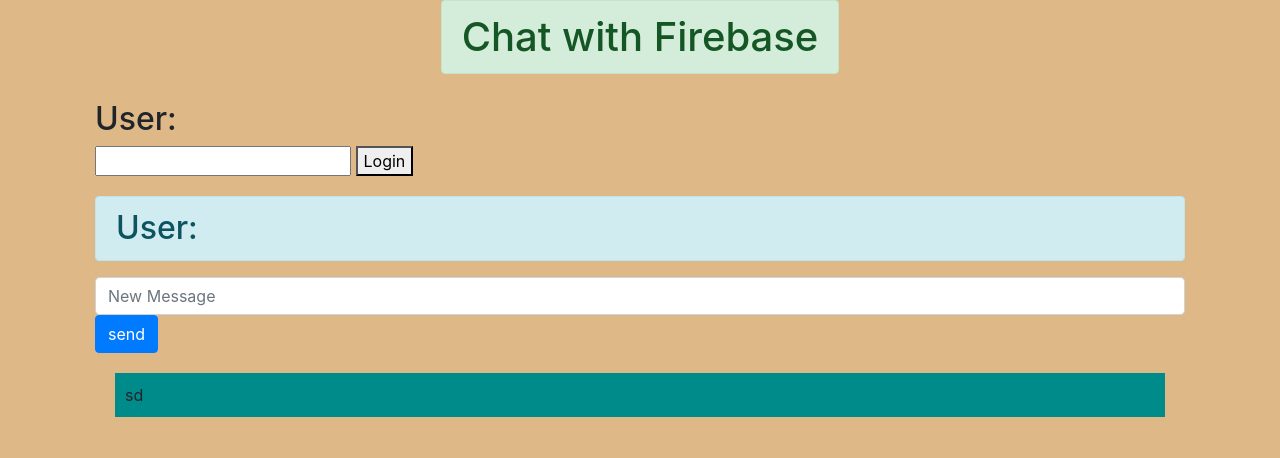
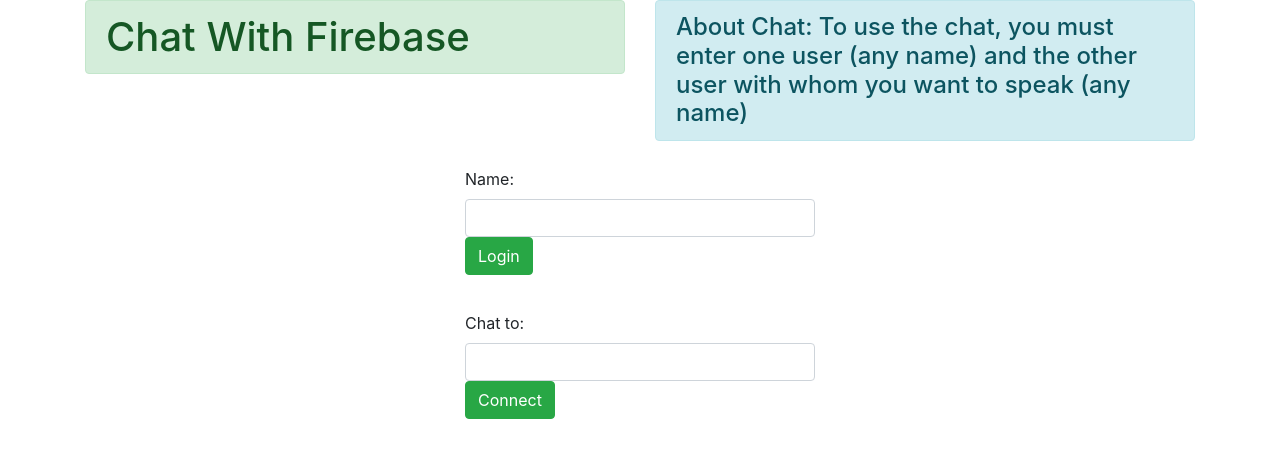
Before and after one commit to creaticjs/DanielCollazos, a plain HTML site: page reto-chat/index.html in a window 1280 px wide. Drawn offline with nearby package versions, Linux system fonts and the light colour scheme.

Commit message:
reto-chat con index

```diff
--- a/reto-chat/index.html
+++ b/reto-chat/index.html
@@ -1,55 +1,48 @@
 <!DOCTYPE html>
 <html lang="en">
-
 <head>
     <meta charset="UTF-8">
     <meta name="viewport" content="width=device-width, initial-scale=1.0">
     <meta http-equiv="X-UA-Compatible" content="ie=edge">
     <link rel="stylesheet" href="https://stackpath.bootstrapcdn.com/bootstrap/4.1.3/css/bootstrap.min.css" integrity="sha384-MCw98/SFnGE8fJT3GXwEOngsV7Zt27NXFoaoApmYm81iuXoPkFOJwJ8ERdknLPMO"
         crossorigin="anonymous">
-    <title>Firebase</title>
-    <style>
-        body{
-            background-color: burlywood;
-        }
-    </style>
+    <title>Chat Firebase</title>
 </head>
-
 <body>
-    <div class="container">
+    <div class="container" >
         <div class="row justify-content-md-center">
-            <h1 class="alert alert-success">Chat with Firebase</h1>
+            <div class="col-md-6">
+                <h1 class="alert alert-success">Chat With Firebase</h1>
+            </div>
+            <div class="col-md-6">
+                    <h4 class="alert alert-info">About Chat: To use the chat, you must enter one user (any name) and the other user with whom you want to speak (any name)</h4>
+                </div>
         </div>
-        <div class="row justify-content-md-center" style="padding:10px;">
-            <div class="col-md">
-                <h2>
-                    User:
-                </h2>
-                <input type="text" name="user" id="user">
-                <button onclick="start()">Login</button>
+        <div class="row justify-content-md-center" >
+            <div class="col-md-4" style="margin: 10px;">
+                <label for="user">Name:</label>
+                <input type="text" class="form-control" name="user" id="user">
+                <button class="btn btn-success" onclick="login()">Login</button>
             </div>
         </div>
-        <div class="row justify-content-md-center" style="padding:10px;">
-
-            <div class="col-md">
-                <h2 class="alert alert-info">User: </h2>
-                <input type="text" class="form-control" placeholder="New Message" aria-label="New Message"
-                    aria-describedby="basic-addon1" id="msg1">
-                <button type="button" class="btn btn-primary" id="btn1" onclick="send()">send</button>
-                <div id="messages" style="background-color:darkcyan; padding: 10px; margin: 20px 20px;">sd</div>
+        <div class="row justify-content-md-center">
+            <div class="col-md-4" style="margin: 10px;">
+                <h4><p id="username"></p></h4>
+                <h4><p id="users"></p></h4>
+                <label for="user2">Chat to:</label>
+                <input type="text" class="form-control" name="user2" id="user2">
+                <button class="btn btn-success" onclick="connect()">Connect</button>
+                <h4><p id="status"></p></h4>
             </div>
-            <!--div class="col md">
-                <h2 class="alert alert-info">User 2</h2>
-                <input type="text" class="form-control" placeholder="New Message" aria-label="New Message"
-                    aria-describedby="basic-addon1" id="msg2">
-                <button type="button" class="btn btn-primary" id="btn2" onclick="send(2)">send</button>
-                <p id="mensajes2"></p>
-            </div-->
+        </div>
+        <div id="chat" class="container" style="display: none;">
+            <div class="container" style="background-color:darkkhaki;" id="msgs"></div>
+            <input type="text" class="form-control" name="msg" id="msg">
+            <button class="btn btn-success" onclick="send()">send</button>
         </div>
     </div>
     <script src="https://ajax.googleapis.com/ajax/libs/jquery/3.3.1/jquery.min.js"></script>
     <script src="https://www.gstatic.com/firebasejs/5.5.2/firebase.js"></script>
     <script src="fuente.js"></script>
 </body>
-
 </html>
```
Also changed, not shown: reto-chat/index2.html (deleted, +0 -48 lines).
